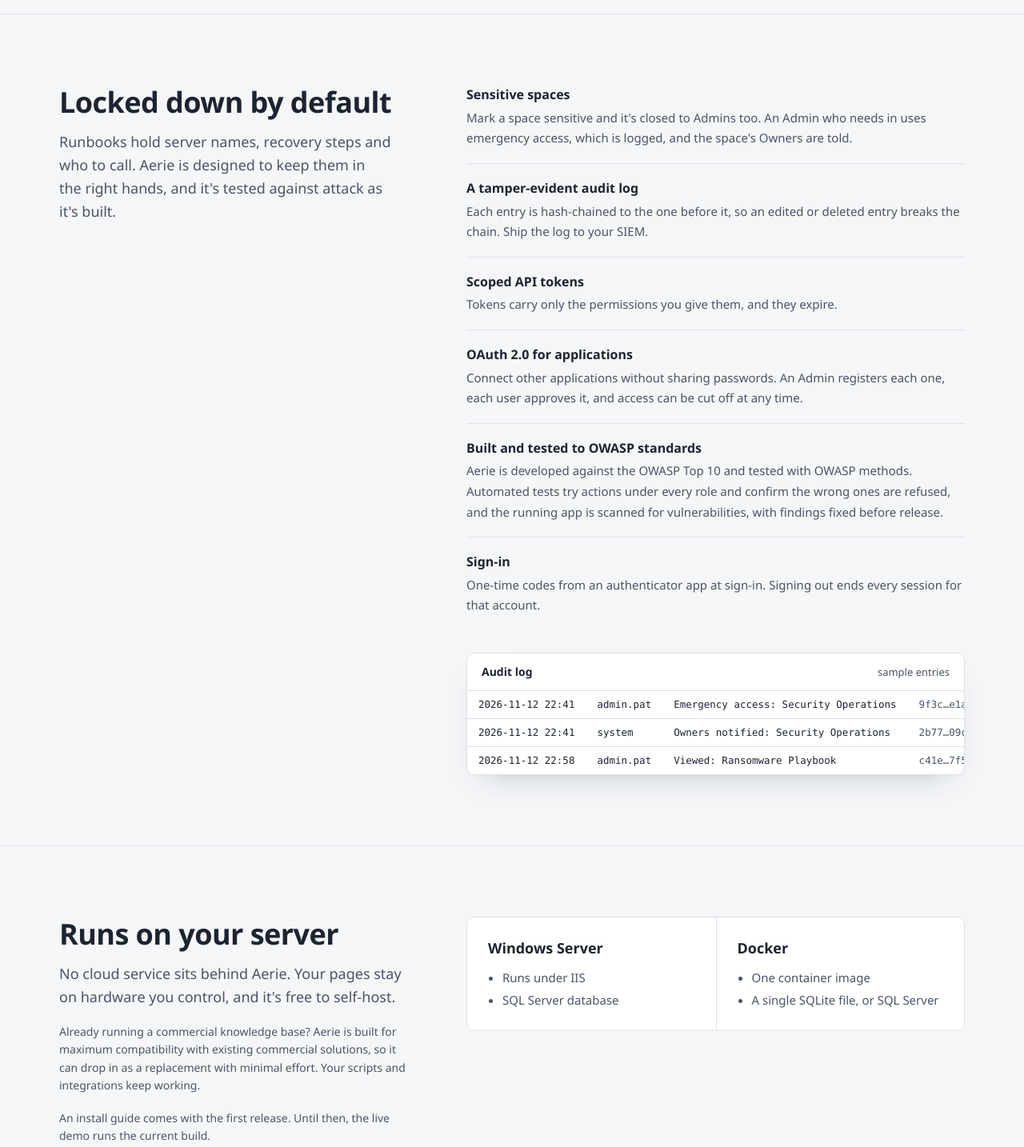
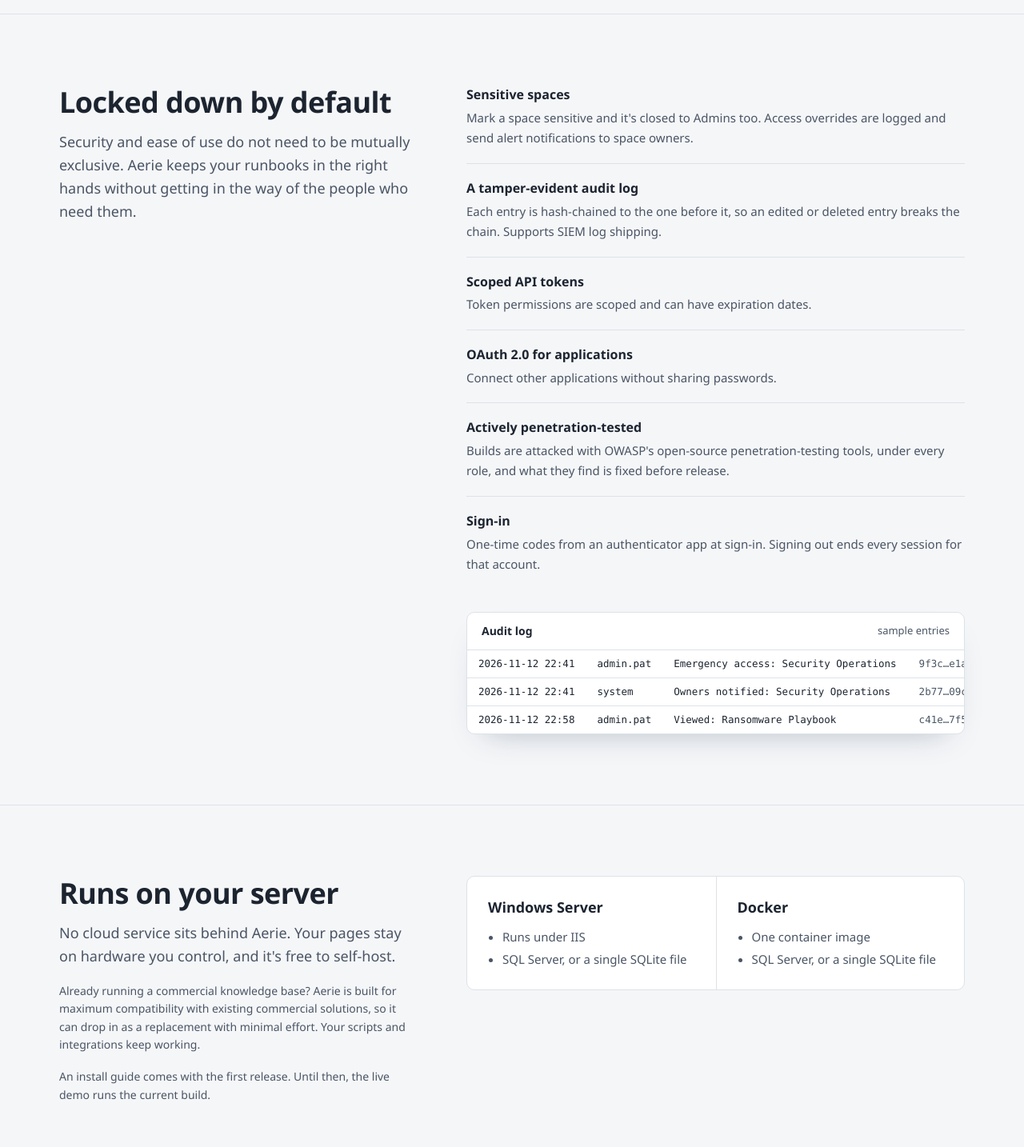
Before and after one commit to synssins/aeriekb-site, an Astro site: page / in a window 1280 px wide. Shown: the part 2440-3874 px from the top of the page at 80% size. Built offline with nearby package versions, Linux system fonts and the light colour scheme; Astro itself is replaced by a stand-in of ours.

Commit message:
Site: tighter security copy, SQLite on Windows, roadmap link in the footer
Co-Authored-By: Claude Fable 5.2 <noreply@anthropic.com>

```diff
--- a/src/layouts/Base.astro
+++ b/src/layouts/Base.astro
@@ -34,6 +34,7 @@ const { title, description } = Astro.props;
     <span class="brand"><img src="/aerie-icon.svg" alt="" width="22" height="22"><b>Aerie</b></span>
     <span>Self-hosted knowledge base for IT teams. In development.</span>
     <a href="https://github.com/synssins/aerie">GitHub</a>
+    <a href="https://github.com/synssins/aerie/blob/main/ROADMAP.md">Roadmap</a>
     <a href="https://demo.aeriekb.com">Live Demo</a>
   </div>
 </footer>
--- a/src/pages/index.astro
+++ b/src/pages/index.astro
@@ -63,15 +63,15 @@ import Showcase from "../components/Showcase.astro";
   <div class="wrap split">
     <div>
       <h2 id="security-h">Locked down by default</h2>
-      <p class="lede">Runbooks hold server names, recovery steps and who to call. Aerie is designed to keep them in the right hands, and it's tested against attack as it's built.</p>
+      <p class="lede">Security and ease of use do not need to be mutually exclusive. Aerie keeps your runbooks in the right hands without getting in the way of the people who need them.</p>
     </div>
     <div>
       <ul class="mech">
-        <li><b>Sensitive spaces</b><span>Mark a space sensitive and it's closed to Admins too. An Admin who needs in uses emergency access, which is logged, and the space's Owners are told.</span></li>
-        <li><b>A tamper-evident audit log</b><span>Each entry is hash-chained to the one before it, so an edited or deleted entry breaks the chain. Ship the log to your SIEM.</span></li>
-        <li><b>Scoped API tokens</b><span>Tokens carry only the permissions you give them, and they expire.</span></li>
-        <li><b>OAuth 2.0 for applications</b><span>Connect other applications without sharing passwords. An Admin registers each one, each user approves it, and access can be cut off at any time.</span></li>
-        <li><b>Built and tested to OWASP standards</b><span>Aerie is developed against the OWASP Top 10 and tested with OWASP methods. Automated tests try actions under every role and confirm the wrong ones are refused, and the running app is scanned for vulnerabilities, with findings fixed before release.</span></li>
+        <li><b>Sensitive spaces</b><span>Mark a space sensitive and it's closed to Admins too. Access overrides are logged and send alert notifications to space owners.</span></li>
+        <li><b>A tamper-evident audit log</b><span>Each entry is hash-chained to the one before it, so an edited or deleted entry breaks the chain. Supports SIEM log shipping.</span></li>
+        <li><b>Scoped API tokens</b><span>Token permissions are scoped and can have expiration dates.</span></li>
+        <li><b>OAuth 2.0 for applications</b><span>Connect other applications without sharing passwords.</span></li>
+        <li><b>Actively penetration-tested</b><span>Builds are attacked with OWASP's open-source penetration-testing tools, under every role, and what they find is fixed before release.</span></li>
         <li><b>Sign-in</b><span>One-time codes from an authenticator app at sign-in. Signing out ends every session for that account.</span></li>
       </ul>
       <div class="panel audit">
@@ -99,11 +99,11 @@ import Showcase from "../components/Showcase.astro";
     <div class="hosts">
       <div>
         <h3>Windows Server</h3>
-        <ul><li>Runs under IIS</li><li>SQL Server database</li></ul>
+        <ul><li>Runs under IIS</li><li>SQL Server, or a single SQLite file</li></ul>
       </div>
       <div>
         <h3>Docker</h3>
-        <ul><li>One container image</li><li>A single SQLite file, or SQL Server</li></ul>
+        <ul><li>One container image</li><li>SQL Server, or a single SQLite file</li></ul>
       </div>
     </div>
   </div>
@@ -112,7 +112,6 @@ import Showcase from "../components/Showcase.astro";
 <section class="sec" id="features" aria-labelledby="features-h">
   <div class="wrap">
     <h2 id="features-h">Feature set</h2>
-    <p class="lede">Everything below is in the current build, and you can try all of it in the live demo. What comes next is on the <a href="https://github.com/synssins/aerie/blob/main/ROADMAP.md">roadmap</a>.</p>
     <div class="panel feat">
       <table class="roles">
         <tr><th scope="row">Knowledge</th><td>Team spaces with folder trees. Editor with code blocks, tables, images and attachments. Drafts, full version history with compare and restore, and a recycle bin.</td></tr>
@@ -123,7 +122,7 @@ import Showcase from "../components/Showcase.astro";
         <tr><th scope="row">AI</th><td>One assistant that imports your existing documents, builds pages from notes and screenshots, and cleans up pages that need work, on the model you choose.</td></tr>
         <tr><th scope="row">Compatibility</th><td>Maximum compatibility with existing commercial solutions, for a drop-in replacement with minimal effort. REST API, with OAuth 2.0 for connected applications.</td></tr>
         <tr><th scope="row">Extending</th><td>Plugins bring their own screens and data. Theme colors for Day and Night, set by an Admin.</td></tr>
-        <tr><th scope="row">Deployment</th><td>Windows Server with IIS and SQL Server, or one Docker image with SQLite or SQL Server. Free to self-host.</td></tr>
+        <tr><th scope="row">Deployment</th><td>Windows Server with IIS, or one Docker image. SQL Server or a single SQLite file on either. Free to self-host.</td></tr>
       </table>
     </div>
   </div>
```
